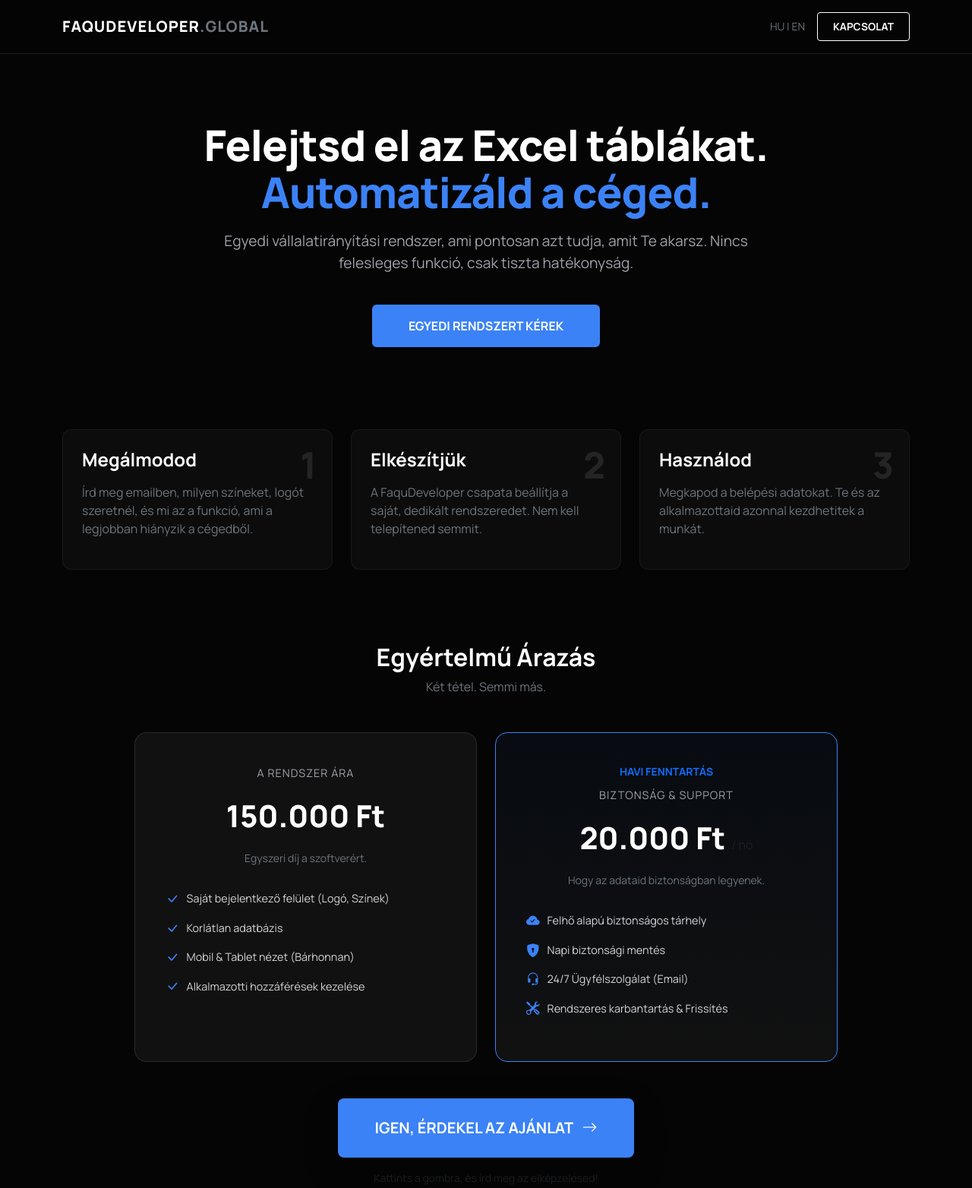
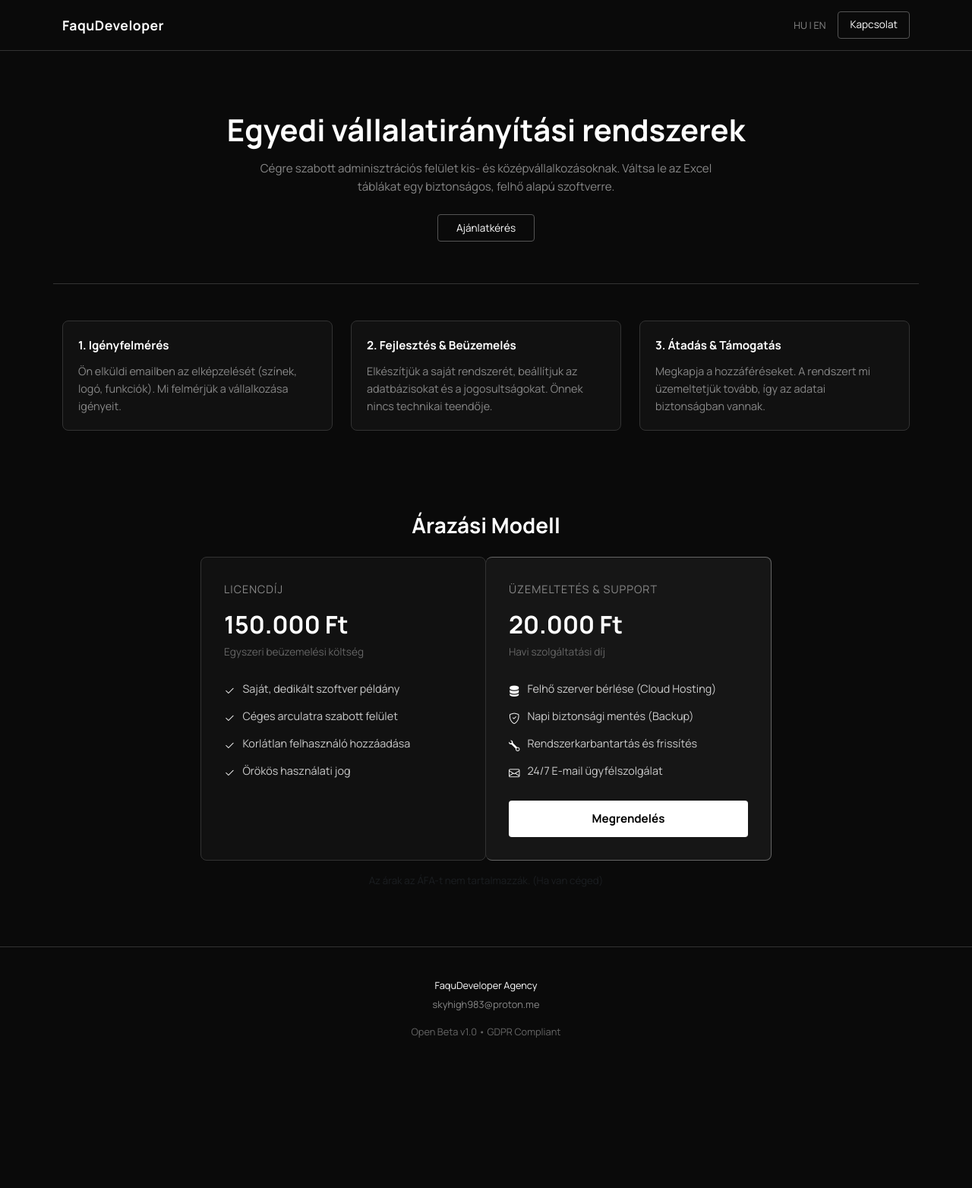
Before and after one commit to faqulord/crm-gold, a website: page public/index.html in a window 1280 px wide. Shown: the top 1564 px of the page at 76% size. After the commit the page ends 1409 px from the top, so only its background shows below. Drawn offline with nearby package versions, Linux system fonts and the light colour scheme.

Commit message:
Clean Minimalist B2B Design

```diff
--- a/public/index.html
+++ b/public/index.html
@@ -3,188 +3,177 @@
 <head>
     <meta charset="UTF-8">
     <meta name="viewport" content="width=device-width, initial-scale=1.0">
-    <title>FaquDeveloper | Enterprise Solutions</title>
-    <link href="https://fonts.googleapis.com/css2?family=Manrope:wght@300;400;600;700;800&display=swap" rel="stylesheet">
+    <title>FaquDeveloper | Egyedi Rendszerek</title>
+    <link href="https://fonts.googleapis.com/css2?family=Manrope:wght@400;500;700&display=swap" rel="stylesheet">
     <link href="https://cdn.jsdelivr.net/npm/bootstrap@5.3.0/dist/css/bootstrap.min.css" rel="stylesheet">
     <link rel="stylesheet" href="https://cdn.jsdelivr.net/npm/bootstrap-icons@1.11.0/font/bootstrap-icons.css">
-    <script src="https://cdn.jsdelivr.net/npm/bootstrap@5.3.0/dist/js/bootstrap.bundle.min.js"></script>
     <style>
         :root {
-            --bg: #050505;
+            --bg: #0a0a0a;
             --card: #111;
-            --primary: #3b82f6;
-            --text: #fff;
-            --gold: #fbbf24;
+            --border: #333;
+            --text: #e5e5e5;
+            --primary: #fff; /* Fehér a főszín a letisztultsághoz */
         }
-        body { background-color: var(--bg); color: var(--text); font-family: 'Manrope', sans-serif; overflow-x: hidden; padding-top: 60px; }
+        body { background-color: var(--bg); color: var(--text); font-family: 'Manrope', sans-serif; font-size: 0.95rem; line-height: 1.6; }
 
-        /* NAVBAR */
-        .navbar { background: rgba(5,5,5,0.9); backdrop-filter: blur(10px); border-bottom: 1px solid rgba(255,255,255,0.1); padding: 15px 0; }
-        .navbar-brand { font-weight: 800; letter-spacing: 1px; color: white !important; text-transform: uppercase; }
-        .btn-mail { border: 1px solid white; color: white; padding: 8px 20px; border-radius: 4px; font-weight: 700; text-decoration: none; transition: 0.3s; font-size: 0.85rem; }
-        .btn-mail:hover { background: white; color: black; }
+        /* Minimalista Navbar */
+        .navbar { border-bottom: 1px solid var(--border); padding: 15px 0; background: var(--bg); }
+        .brand { font-weight: 700; letter-spacing: 0.5px; color: white; text-decoration: none; font-size: 1.1rem; }
+        .btn-contact { border: 1px solid #555; color: white; padding: 6px 15px; border-radius: 4px; font-size: 0.85rem; text-decoration: none; transition: 0.2s; }
+        .btn-contact:hover { border-color: white; background: white; color: black; }
 
-        /* HERO */
-        .hero { padding: 100px 0 60px 0; text-align: center; }
-        .hero h1 { font-size: 3.5rem; font-weight: 800; line-height: 1.1; margin-bottom: 20px; letter-spacing: -1px; }
-        .hero p { font-size: 1.2rem; color: #a1a1aa; max-width: 700px; margin: 0 auto 40px auto; }
-        .highlight { color: var(--primary); }
+        /* Hero - Tömör és Tárgyilagos */
+        .hero { padding: 80px 0 60px 0; text-align: center; border-bottom: 1px solid var(--border); }
+        .hero h1 { font-size: 2.5rem; font-weight: 700; color: white; margin-bottom: 15px; }
+        .hero p { color: #888; max-width: 600px; margin: 0 auto 30px auto; }
 
-        /* FOLYAMAT (STEPPER) */
-        .step-box { background: rgba(255,255,255,0.03); border: 1px solid rgba(255,255,255,0.05); padding: 25px; border-radius: 12px; height: 100%; position: relative; }
-        .step-num { font-size: 3rem; font-weight: 800; color: rgba(255,255,255,0.1); position: absolute; top: 10px; right: 20px; }
+        /* Szolgáltatás leírás */
+        .process-box { padding: 20px; border: 1px solid var(--border); border-radius: 8px; height: 100%; background: var(--card); }
+        .step-title { font-weight: 700; color: white; margin-bottom: 10px; display: block; }
+        .step-desc { color: #888; font-size: 0.9rem; margin: 0; }
 
-        /* ÁRAZÁS */
-        .price-box { background: var(--card); border: 1px solid rgba(255,255,255,0.1); border-radius: 16px; padding: 40px; text-align: center; height: 100%; display: flex; flex-direction: column; justify-content: space-between; }
-        .price-box.featured { border: 1px solid var(--primary); background: linear-gradient(180deg, rgba(59,130,246,0.05), var(--card)); }
+        /* Árazás - Letisztult táblázat */
+        .pricing-section { padding: 60px 0; }
+        .price-card { border: 1px solid var(--border); border-radius: 8px; padding: 30px; background: var(--card); height: 100%; }
+        .price-card.active { border-color: #666; background: #161616; }
 
-        .price-tag { font-size: 2.5rem; font-weight: 800; color: white; margin: 15px 0; }
-        .price-sub { font-size: 0.9rem; color: #a1a1aa; text-transform: uppercase; letter-spacing: 1px; }
+        .price-head { font-size: 0.9rem; text-transform: uppercase; letter-spacing: 1px; color: #888; margin-bottom: 10px; }
+        .price-amount { font-size: 2rem; font-weight: 700; color: white; }
+        .price-meta { font-size: 0.85rem; color: #666; margin-bottom: 25px; }
 
-        .btn-action { display: block; width: 100%; padding: 15px; border-radius: 6px; font-weight: 800; text-decoration: none; margin-top: 20px; transition: 0.3s; text-transform: uppercase; }
-        .btn-outline { border: 1px solid rgba(255,255,255,0.2); color: white; }
-        .btn-outline:hover { background: white; color: black; }
-        .btn-fill { background: var(--primary); color: white; border: none; }
-        .btn-fill:hover { background: #2563eb; }
+        .feature-list { list-style: none; padding: 0; margin: 0; }
+        .feature-list li { margin-bottom: 10px; display: flex; align-items: start; font-size: 0.9rem; color: #ccc; }
+        .feature-list i { margin-right: 10px; color: white; margin-top: 3px; }
 
-        .check-list { list-style: none; padding: 0; text-align: left; margin-top: 30px; }
-        .check-list li { margin-bottom: 12px; color: #d4d4d8; font-size: 0.9rem; display: flex; align-items: center; }
-        .check-list i { color: var(--primary); margin-right: 10px; font-size: 1.1rem; }
+        .btn-order { display: block; width: 100%; text-align: center; padding: 12px; background: white; color: black; font-weight: 700; border-radius: 4px; text-decoration: none; margin-top: 25px; transition: 0.2s; }
+        .btn-order:hover { background: #ccc; }
 
-        footer { margin-top: 80px; padding: 40px 0; border-top: 1px solid rgba(255,255,255,0.1); color: #525252; text-align: center; font-size: 0.8rem; }
+        footer { padding: 40px 0; border-top: 1px solid var(--border); font-size: 0.8rem; color: #666; text-align: center; }
     </style>
 </head>
 <body>
 
-    <nav class="navbar fixed-top">
-        <div class="container">
-            <a class="navbar-brand" href="#">FaquDeveloper<span class="text-secondary">.Global</span></a>
+    <nav class="navbar">
+        <div class="container d-flex justify-content-between align-items-center">
+            <a href="#" class="brand">FaquDeveloper</a>
             <div class="d-flex gap-3 align-items-center">
-                <span class="small text-secondary cursor-pointer" onclick="toggleLang()">HU | EN</span>
-                <a href="mailto:skyhigh983@proton.me" class="btn-mail">KAPCSOLAT</a>
+                <span style="font-size: 0.8rem; cursor: pointer; color: #888;" onclick="toggleLang()">HU | EN</span>
+                <a href="mailto:skyhigh983@proton.me" class="btn-contact">Kapcsolat</a>
             </div>
         </div>
     </nav>
 
-    <div class="container">
-
-        <section class="hero">
-            <h1 id="hero_title">Felejtsd el az Excel táblákat.<br><span class="highlight">Automatizáld a céged.</span></h1>
-            <p id="hero_desc">
-                Egyedi vállalatirányítási rendszer, ami pontosan azt tudja, amit Te akarsz.
-                Nincs felesleges funkció, csak tiszta hatékonyság.
+    <section class="hero container">
+        <h1 id="h_title">Egyedi vállalatirányítási rendszerek</h1>
+        <p id="h_desc">
+            Cégre szabott adminisztrációs felület kis- és középvállalkozásoknak.
+            Váltsa le az Excel táblákat egy biztonságos, felhő alapú szoftverre.
         </p>
-            <div class="d-flex justify-content-center gap-3">
-                <a href="mailto:skyhigh983@proton.me?subject=Rendszer%20Megrendelés" class="btn-fill px-5 py-3 rounded-2 text-decoration-none fw-bold">EGYEDI RENDSZERT KÉREK</a>
-            </div>
+        <a href="mailto:skyhigh983@proton.me" class="btn-contact px-4 py-2">Ajánlatkérés</a>
     </section>
 
-        <section class="py-5">
+    <section class="container py-5">
         <div class="row g-4">
             <div class="col-md-4">
-                    <div class="step-box">
-                        <span class="step-num">1</span>
-                        <h4 class="fw-bold text-white mb-3" id="s1_t">Megálmodod</h4>
-                        <p class="text-secondary" id="s1_d">Írd meg emailben, milyen színeket, logót szeretnél, és mi az a funkció, ami a legjobban hiányzik a cégedből.</p>
+                <div class="process-box">
+                    <span class="step-title" id="s1_t">1. Igényfelmérés</span>
+                    <p class="step-desc" id="s1_d">Ön elküldi emailben az elképzelését (színek, logó, funkciók). Mi felmérjük a vállalkozása igényeit.</p>
                 </div>
             </div>
             <div class="col-md-4">
-                    <div class="step-box">
-                        <span class="step-num">2</span>
-                        <h4 class="fw-bold text-white mb-3" id="s2_t">Elkészítjük</h4>
-                        <p class="text-secondary" id="s2_d">A FaquDeveloper csapata beállítja a saját, dedikált rendszeredet. Nem kell telepítened semmit.</p>
+                <div class="process-box">
+                    <span class="step-title" id="s2_t">2. Fejlesztés & Beüzemelés</span>
+                    <p class="step-desc" id="s2_d">Elkészítjük a saját rendszerét, beállítjuk az adatbázisokat és a jogosultságokat. Önnek nincs technikai teendője.</p>
                 </div>
             </div>
             <div class="col-md-4">
-                    <div class="step-box">
-                        <span class="step-num">3</span>
-                        <h4 class="fw-bold text-white mb-3" id="s3_t">Használod</h4>
-                        <p class="text-secondary" id="s3_d">Megkapod a belépési adatokat. Te és az alkalmazottaid azonnal kezdhetitek a munkát.</p>
+                <div class="process-box">
+                    <span class="step-title" id="s3_t">3. Átadás & Támogatás</span>
+                    <p class="step-desc" id="s3_d">Megkapja a hozzáféréseket. A rendszert mi üzemeltetjük tovább, így az adatai biztonságban vannak.</p>
                 </div>
             </div>
         </div>
     </section>
 
-        <section class="py-5">
-            <div class="text-center mb-5">
-                <h2 class="fw-bold text-white">Egyértelmű Árazás</h2>
-                <p class="text-secondary">Két tétel. Semmi más.</p>
-            </div>
-            <div class="row g-4 justify-content-center">
+    <section class="pricing-section container">
+        <div class="row justify-content-center">
+            <div class="col-lg-8">
+                <h3 class="text-white mb-4 text-center fw-bold" id="price_head">Árazási Modell</h3>
+                <div class="row g-0">
 
-                <div class="col-md-5">
-                    <div class="price-box">
-                        <div>
-                            <span class="price-sub" id="p1_t">A RENDSZER ÁRA</span>
-                            <div class="price-tag">150.000 Ft</div>
-                            <p class="text-secondary small" id="p1_d">Egyszeri díj a szoftverért.</p>
-                            <ul class="check-list">
-                                <li><i class="bi bi-check-lg"></i> <span id="l1_1">Saját bejelentkező felület (Logó, Színek)</span></li>
-                                <li><i class="bi bi-check-lg"></i> <span id="l1_2">Korlátlan adatbázis</span></li>
-                                <li><i class="bi bi-check-lg"></i> <span id="l1_3">Mobil & Tablet nézet (Bárhonnan)</span></li>
-                                <li><i class="bi bi-check-lg"></i> <span id="l1_4">Alkalmazotti hozzáférések kezelése</span></li>
+                    <div class="col-md-6">
+                        <div class="price-card">
+                            <div class="price-head" id="p1_t">LICENCDÍJ</div>
+                            <div class="price-amount">150.000 Ft</div>
+                            <div class="price-meta" id="p1_d">Egyszeri beüzemelési költség</div>
+                            <ul class="feature-list">
+                                <li><i class="bi bi-check2"></i> <span id="f1_1">Saját, dedikált szoftver példány</span></li>
+                                <li><i class="bi bi-check2"></i> <span id="f1_2">Céges arculatra szabott felület</span></li>
+                                <li><i class="bi bi-check2"></i> <span id="f1_3">Korlátlan felhasználó hozzáadása</span></li>
+                                <li><i class="bi bi-check2"></i> <span id="f1_4">Örökös használati jog</span></li>
                             </ul>
                         </div>
                     </div>
-                </div>
 
-                <div class="col-md-5">
-                    <div class="price-box featured">
-                        <div>
-                            <span class="text-primary fw-bold small mb-2 d-block">HAVI FENNTARTÁS</span>
-                            <span class="price-sub" id="p2_t">BIZTONSÁG & SUPPORT</span>
-                            <div class="price-tag">20.000 Ft <span class="fs-6 text-muted fw-normal">/ hó</span></div>
-                            <p class="text-secondary small" id="p2_d">Hogy az adataid biztonságban legyenek.</p>
-                            <ul class="check-list">
-                                <li><i class="bi bi-cloud-check-fill"></i> <span id="l2_1">Felhő alapú biztonságos tárhely</span></li>
-                                <li><i class="bi bi-shield-lock-fill"></i> <span id="l2_2">Napi biztonsági mentés</span></li>
-                                <li><i class="bi bi-headset"></i> <span id="l2_3">24/7 Ügyfélszolgálat (Email)</span></li>
-                                <li><i class="bi bi-tools"></i> <span id="l2_4">Rendszeres karbantartás & Frissítés</span></li>
+                    <div class="col-md-6">
+                        <div class="price-card active" style="border-left: none;">
+                            <div class="price-head" id="p2_t">ÜZEMELTETÉS & SUPPORT</div>
+                            <div class="price-amount">20.000 Ft</div>
+                            <div class="price-meta" id="p2_d">Havi szolgáltatási díj</div>
+                            <ul class="feature-list">
+                                <li><i class="bi bi-server"></i> <span id="f2_1">Felhő szerver bérlése (Cloud Hosting)</span></li>
+                                <li><i class="bi bi-shield-check"></i> <span id="f2_2">Napi biztonsági mentés (Backup)</span></li>
+                                <li><i class="bi bi-wrench"></i> <span id="f2_3">Rendszerkarbantartás és frissítés</span></li>
+                                <li><i class="bi bi-envelope"></i> <span id="f2_4">24/7 E-mail ügyfélszolgálat</span></li>
                             </ul>
-                        </div>
+                            <a href="mailto:skyhigh983@proton.me?subject=Megrendelés" class="btn-order" id="btn_ord">Megrendelés</a>
                         </div>
                     </div>
 
                 </div>
-
-            <div class="text-center mt-5">
-                <a href="mailto:skyhigh983@proton.me?subject=Megrendelés:%20Rendszer%20%2B%20Fenntartás" class="btn-fill px-5 py-4 rounded-3 text-decoration-none fw-bold fs-5 shadow-lg d-inline-block">
-                    IGEN, ÉRDEKEL AZ AJÁNLAT <i class="bi bi-arrow-right ms-2"></i>
-                </a>
-                <p class="mt-3 text-muted small">Kattints a gombra, és írd meg az elképzelésed!</p>
+                <p class="text-center mt-3 text-muted small" id="vat_info">Az árak az ÁFA-t nem tartalmazzák. (Ha van céged)</p>
+            </div>
         </div>
     </section>
 
+    <footer>
+        <div class="container">
+            <p class="mb-1 text-white">FaquDeveloper Agency</p>
+            <a href="mailto:skyhigh983@proton.me" class="text-decoration-none" style="color:#888;">skyhigh983@proton.me</a>
+            <div class="mt-3">Open Beta v1.0 • GDPR Compliant</div>
         </div>
-
-    <footer>
-        FaquDeveloper Agency &bull; <a href="mailto:skyhigh983@proton.me" class="text-decoration-none text-secondary">skyhigh983@proton.me</a> <br>
-        <span class="opacity-50">Open Beta v1.0 • GDPR Compliant • Isolated Databases</span>
     </footer>
 
     <script>
         const langData = {
             hu: {
-                h_title: "Felejtsd el az Excel táblákat.<br><span class='highlight'>Automatizáld a céged.</span>",
-                h_desc: "Egyedi vállalatirányítási rendszer, ami pontosan azt tudja, amit Te akarsz. Nincs felesleges funkció, csak tiszta hatékonyság.",
-                s1t: "Megálmodod", s1d: "Írd meg emailben, milyen színeket, logót szeretnél, és mi az a funkció, ami a legjobban hiányzik a cégedből.",
-                s2t: "Elkészítjük", s2d: "A FaquDeveloper csapata beállítja a saját, dedikált rendszeredet. Nem kell telepítened semmit.",
-                s3t: "Használod", s3d: "Megkapod a belépési adatokat. Te és az alkalmazottaid azonnal kezdhetitek a munkát.",
-                p1t: "A RENDSZER ÁRA", p1d: "Egyszeri díj a szoftverért.",
-                l1: ["Saját bejelentkező felület (Logó, Színek)", "Korlátlan adatbázis", "Mobil & Tablet nézet (Bárhonnan)", "Alkalmazotti hozzáférések kezelése"],
-                p2t: "BIZTONSÁG & SUPPORT", p2d: "Hogy az adataid biztonságban legyenek.",
-                l2: ["Felhő alapú biztonságos tárhely", "Napi biztonsági mentés", "24/7 Ügyfélszolgálat (Email)", "Rendszeres karbantartás & Frissítés"]
+                h_title: "Egyedi vállalatirányítási rendszerek",
+                h_desc: "Cégre szabott adminisztrációs felület kis- és középvállalkozásoknak. Váltsa le az Excel táblákat egy biztonságos, felhő alapú szoftverre.",
+                s1t: "1. Igényfelmérés", s1d: "Ön elküldi emailben az elképzelését (színek, logó, funkciók). Mi felmérjük a vállalkozása igényeit.",
+                s2t: "2. Fejlesztés & Beüzemelés", s2d: "Elkészítjük a saját rendszerét, beállítjuk az adatbázisokat és a jogosultságokat. Önnek nincs technikai teendője.",
+                s3t: "3. Átadás & Támogatás", s3d: "Megkapja a hozzáféréseket. A rendszert mi üzemeltetjük tovább, így az adatai biztonságban vannak.",
+                price_head: "Árazási Modell",
+                p1t: "LICENCDÍJ", p1d: "Egyszeri beüzemelési költség",
+                f1: ["Saját, dedikált szoftver példány", "Céges arculatra szabott felület", "Korlátlan felhasználó hozzáadása", "Örökös használati jog"],
+                p2t: "ÜZEMELTETÉS & SUPPORT", p2d: "Havi szolgáltatási díj",
+                f2: ["Felhő szerver bérlése (Cloud Hosting)", "Napi biztonsági mentés (Backup)", "Rendszerkarbantartás és frissítés", "24/7 E-mail ügyfélszolgálat"],
+                btn: "Megrendelés",
+                vat: "Az árak nettó árak."
             },
             en: {
-                h_title: "Forget Excel Sheets.<br><span class='highlight'>Automate Your Business.</span>",
-                h_desc: "Custom ERP system that does exactly what you want. No useless features, just pure efficiency.",
-                s1t: "Dream It", s1d: "Email us your logo, colors, and the feature your business misses the most.",
-                s2t: "We Build It", s2d: "FaquDeveloper team sets up your dedicated system. No installation needed.",
-                s3t: "Use It", s3d: "You get the login credentials. You and your employees can start working immediately.",
-                p1t: "SYSTEM PRICE", p1d: "One-time fee for the software.",
-                l1: ["Custom Login (Logo, Colors)", "Unlimited Database", "Mobile & Tablet View", "Employee Access Management"],
-                p2t: "SECURITY & SUPPORT", p2d: "Keeping your data safe.",
-                l2: ["Secure Cloud Hosting", "Daily Backups", "24/7 Support (Email)", "Regular Maintenance & Updates"]
+                h_title: "Custom Enterprise Resource Planning",
+                h_desc: "Tailored administration interface for SMEs. Replace Excel sheets with secure, cloud-based software.",
+                s1t: "1. Consultation", s1d: "Send us your vision via email (colors, logo, functions). We assess your business needs.",
+                s2t: "2. Development & Setup", s2d: "We build your dedicated system, configure databases and permissions. No technical work for you.",
+                s3t: "3. Handover & Support", s3d: "You receive access credentials. We continue to operate the system, keeping your data safe.",
+                price_head: "Pricing Model",
+                p1t: "LICENSE FEE", p1d: "One-time setup cost",
+                f1: ["Own, dedicated software instance", "Branded interface (Logo, Colors)", "Unlimited users", "Lifetime usage rights"],
+                p2t: "OPERATION & SUPPORT", p2d: "Monthly service fee",
+                f2: ["Cloud Server Hosting", "Daily Security Backups", "System Maintenance & Updates", "24/7 Email Support"],
+                btn: "Order Now",
+                vat: "Prices are net."
             }
         };
 
@@ -192,18 +181,24 @@
         function toggleLang() {
             currentLang = currentLang === 'hu' ? 'en' : 'hu';
             const t = langData[currentLang];
-            document.getElementById('hero_title').innerHTML = t.h_title;
-            document.getElementById('hero_desc').innerText = t.h_desc;
+            document.getElementById('h_title').innerText = t.h_title;
+            document.getElementById('h_desc').innerText = t.h_desc;
 
             document.getElementById('s1_t').innerText = t.s1t; document.getElementById('s1_d').innerText = t.s1d;
             document.getElementById('s2_t').innerText = t.s2t; document.getElementById('s2_d').innerText = t.s2d;
             document.getElementById('s3_t').innerText = t.s3t; document.getElementById('s3_d').innerText = t.s3d;
 
+            document.getElementById('price_head').innerText = t.price_head;
             document.getElementById('p1_t').innerText = t.p1t; document.getElementById('p1_d').innerText = t.p1d;
-            document.getElementById('l1_1').innerText = t.l1[0]; document.getElementById('l1_2').innerText = t.l1[1]; document.getElementById('l1_3').innerText = t.l1[2]; document.getElementById('l1_4').innerText = t.l1[3];
+            document.getElementById('f1_1').innerText = t.f1[0]; document.getElementById('f1_2').innerText = t.f1[1];
+            document.getElementById('f1_3').innerText = t.f1[2]; document.getElementById('f1_4').innerText = t.f1[3];
 
             document.getElementById('p2_t').innerText = t.p2t; document.getElementById('p2_d').innerText = t.p2d;
-            document.getElementById('l2_1').innerText = t.l2[0]; document.getElementById('l2_2').innerText = t.l2[1]; document.getElementById('l2_3').innerText = t.l2[2]; document.getElementById('l2_4').innerText = t.l2[3];
+            document.getElementById('f2_1').innerText = t.f2[0]; document.getElementById('f2_2').innerText = t.f2[1];
+            document.getElementById('f2_3').innerText = t.f2[2]; document.getElementById('f2_4').innerText = t.f2[3];
+
+            document.getElementById('btn_ord').innerText = t.btn;
+            document.getElementById('vat_info').innerText = t.vat;
         }
     </script>
 </body>
```
Lines whose indentation alone changed are shown as unchanged.
